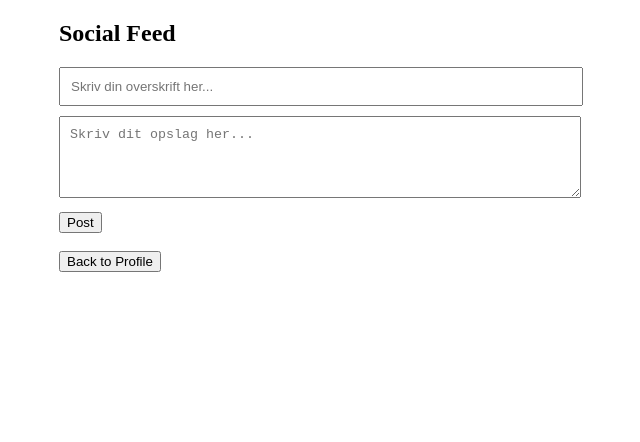
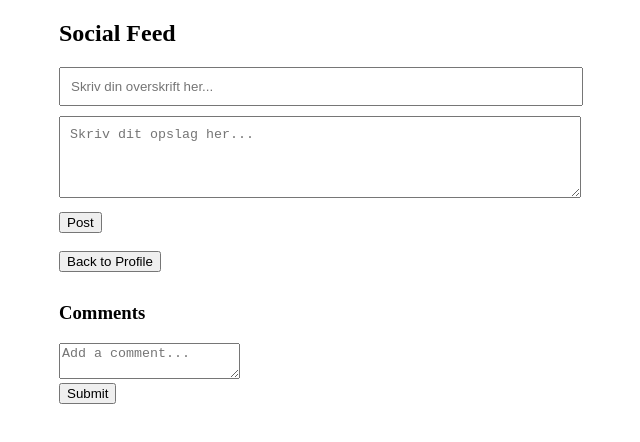
Before and after one commit to MunkerKrelle/Java-React, a React (Create React App) app: page /posts in a window 1280 px wide. Shown: the top 442 px of the page, without its empty margins (331-971 px from the left). Built offline with nearby package versions, Linux system fonts and the light colour scheme.

Commit message:
comments ready

```diff
--- /dev/null
+++ b/src/comment.js
@@ -0,0 +1,43 @@
+import React, {useState} from "react";
+
+
+
+function Comment({postId}) {
+    const [comments, setComments] = useState([]);
+    const [newComment, setNewComment] = useState('');
+
+    const addComment = () => {
+        if (newComment.trim() === '') return; // Prevent empty comments
+
+        const comment = {
+            postId: postId,
+            text: newComment,
+            id: Date.now(), // Simple unique ID for the comment
+        };
+
+        setComments([...comments, comment]);
+        setNewComment(''); // Clear the input field
+    };
+
+    return (
+        <div className="comment-section">
+            <h3>Comments</h3>
+            <div className="comments-list">
+                {comments.map(comment => (
+                    <div key={comment.id} className="comment">
+                        <p>{comment.text}</p>
+                    </div>
+                ))}
+            </div>
+            <textarea
+                value={newComment}
+                onChange={(e) => setNewComment(e.target.value)}
+                placeholder="Add a comment..."
+            />
+            <br />
+            <button onClick={addComment}>Submit</button>
+        </div>
+    );
+}
+
+export default Comment;
--- a/src/posts.js
+++ b/src/posts.js
@@ -1,6 +1,7 @@
 import React, {useState} from "react";
 import {username}  from "./login";
 import { Link } from "react-router-dom";
+import Comment from "./comment";
 
 
 export default function BlogPost() {
@@ -68,6 +69,7 @@ export default function BlogPost() {
               </div>
             ))}
           </div>
+          <Comment postId={posts.id} />
         </div>
       );
 }
```
